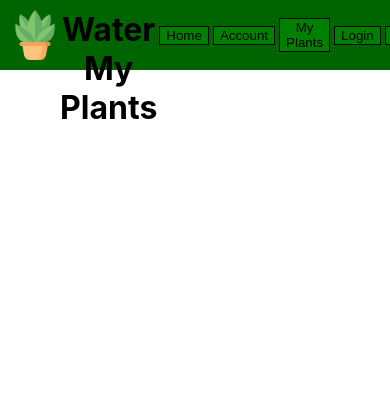
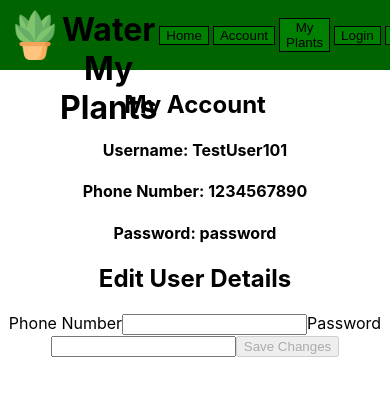
Before and after one commit to Build-Week-Water-My-Plants-ttWebPT124/front-end, a React (Create React App) app in the folder water-my-plants/: page /user in a window 390 px wide. Shown: the top 396 px of the page. Built offline with nearby package versions, Linux system fonts and the light colour scheme.

Commit message:
added user account page/function to modify phone number and password. Nothing is connected to the backend

```diff
--- a/water-my-plants/src/App.js
+++ b/water-my-plants/src/App.js
@@ -3,6 +3,7 @@ import React, { useState, useEffect } from 'react'
 import { Route, useHistory } from 'react-router-dom'
 import * as yup from 'yup'
 import formSchema from './validation/formSchema'
+import userFormSchema from './validation/userFormSchema'
 import plantFormSchema from './validation/plantFormSchema'
 import axios from 'axios'
 import logo from './assets/logo.png';
@@ -13,6 +14,7 @@ import Signup from './components/Signup'
 import Nav from './components/Nav'
 import PlantsList from './components/PlantsList'
 import PlantDetails from './components/PlantDetails'
+import UserDetails from './components/UserDetails'
 
 
 // Plant DashBoard
@@ -62,7 +64,7 @@ function App() {
 
   let history = useHistory()
 
-  //Plant Dash Board
+  //Plant DashBoard
   const [plant, setPlant] = useState(plantList)
 
   const [plantForms, setPlantForms] = useState(initialPlantValues)
@@ -177,6 +179,37 @@ useEffect(() => {
   }, [formValues])
   // End of Signup Form
 
+    //User Account
+    const test = {
+
+      username: 'TestUser101',
+
+      phonenumber: '1234567890',
+
+      password: 'password',
+
+    }
+
+    const [testuser, setTestUser] =useState(test)
+
+    const editUser = () =>{
+        const newUser = {
+          username: testuser.username,
+
+          phonenumber: formValues.phonenumber.trim(),
+
+          password: formValues.password.trim(),
+        }
+        setTestUser(newUser)
+    }
+
+    useEffect(() => {
+      userFormSchema.isValid(formValues)
+      .then(valid => setDisabled(!valid))
+    }, [formValues])
+
+    //End of User Account
+
   useEffect(()=>{
     console.log(users)
   },[users])
@@ -206,6 +239,18 @@ useEffect(() => {
             errors={formErrors}
             submit={signupSubmit}
             disabled={disabled}
+          />
+        </Route>
+
+        <Route path='/user'>
+          <UserDetails
+            user ={testuser}
+            values={formValues}
+            change={inputChange}
+            errors={formErrors}
+            submit={editUser}
+            disabled={disabled}
+
           />
         </Route>
 
--- a/water-my-plants/src/components/Login.js
+++ b/water-my-plants/src/components/Login.js
@@ -15,7 +15,7 @@ const Login = (props)=>{
                 <label className='text-field'>Password
                 <input
                     name='password'
-                    type='text' />
+                    type='password' />
                 </label>
 
                 <button>Sign Up</button>
--- a/water-my-plants/src/components/Nav.js
+++ b/water-my-plants/src/components/Nav.js
@@ -16,7 +16,7 @@ const Nav = (props) => {
 
             <div className='link-container' style={{display: 'flex', alignItems:'center'}}>
                 <Link to='/'><Navbutton>Home</Navbutton></Link>
-                <Link to='/'><Navbutton>Account</Navbutton></Link>
+                <Link to='/user'><Navbutton>Account</Navbutton></Link>
                 <Link to='/plantlist'><Navbutton>My Plants</Navbutton></Link>
                 <Link to='/login'><Navbutton>Login</Navbutton></Link>
                 <Link to='/signup'><Navbutton>Signup</Navbutton></Link>
--- a/water-my-plants/src/components/Signup.js
+++ b/water-my-plants/src/components/Signup.js
@@ -55,7 +55,7 @@ const Signup = (props)=>{
                         value={values.password}
                         onChange={onChange}
                         name='password'
-                        type='text' />
+                        type='password' />
                 </label>
 
                 <button disabled={disabled}>Sign Up</button>
--- a/water-my-plants/src/components/UserDetails.js
+++ b/water-my-plants/src/components/UserDetails.js
@@ -0,0 +1,86 @@
+
+const UserDetails = (props) =>{
+
+    const { user,
+            values,
+            submit,
+            change,
+            errors,
+            disabled } = props
+
+    return (
+        <div>
+            <h2>My Account </h2>
+            <h4>Username: {user.username}</h4>
+            <h4>Phone Number: {user.phonenumber}</h4>
+            <h4>Password: {user.password}</h4>
+            <UserEdit
+                values={values}
+                submit={submit}
+                change={change}
+                errors={errors}
+                disabled={disabled}
+                />
+        </div>
+
+    )
+}
+
+const UserEdit = (props)=>{
+
+    const {
+        values,
+        submit,
+        change,
+        errors,
+        disabled,
+      } = props
+
+    const onSubmit = evt => {
+        evt.preventDefault()
+        submit()
+      }
+
+    const onChange = evt => {
+
+        const { name, value, checked, type } = evt.target
+
+        const val = type ==='checkbox' ? checked : value
+
+        change(name, val)
+     }
+
+    return (
+        <div className='form'>
+            <form className='form container' onSubmit={onSubmit}>
+                <h2>Edit User Details</h2>
+                <div className='errors'>
+                    <div>{errors.phonenumber}</div>
+                    <div>{errors.password}</div>
+                </div>
+
+                <label className='text-field'>Phone Number
+                    <input
+                        value={values.phonenumber}
+                        onChange={onChange}
+                        name='phonenumber'
+                        type='text' />
+                </label>
+
+                <label className='text-field'>Password
+                    <input
+                        value={values.password}
+                        onChange={onChange}
+                        name='password'
+                        type='password' />
+                </label>
+
+                <button disabled={disabled}>Save Changes</button>
+            </form>
+        </div>
+    )
+}
+
+
+
+export default UserDetails;
--- /dev/null
+++ b/water-my-plants/src/validation/userFormSchema.js
@@ -0,0 +1,22 @@
+import * as yup from 'yup'
+
+const userFormSchema = yup.object().shape({
+
+
+    phonenumber: yup
+        .string()
+        .trim()
+        .required('Phone Number is required')
+        .min(10, 'Please enter a valid Phone Number')
+        .max(10,'Please enter a valid Phone Number'),
+
+    password: yup
+        .string()
+        .trim()
+        .required('Password is required')
+        .min(2, 'Password must be atleast 5 characters long'),
+
+})
+
+
+export default userFormSchema;
```
